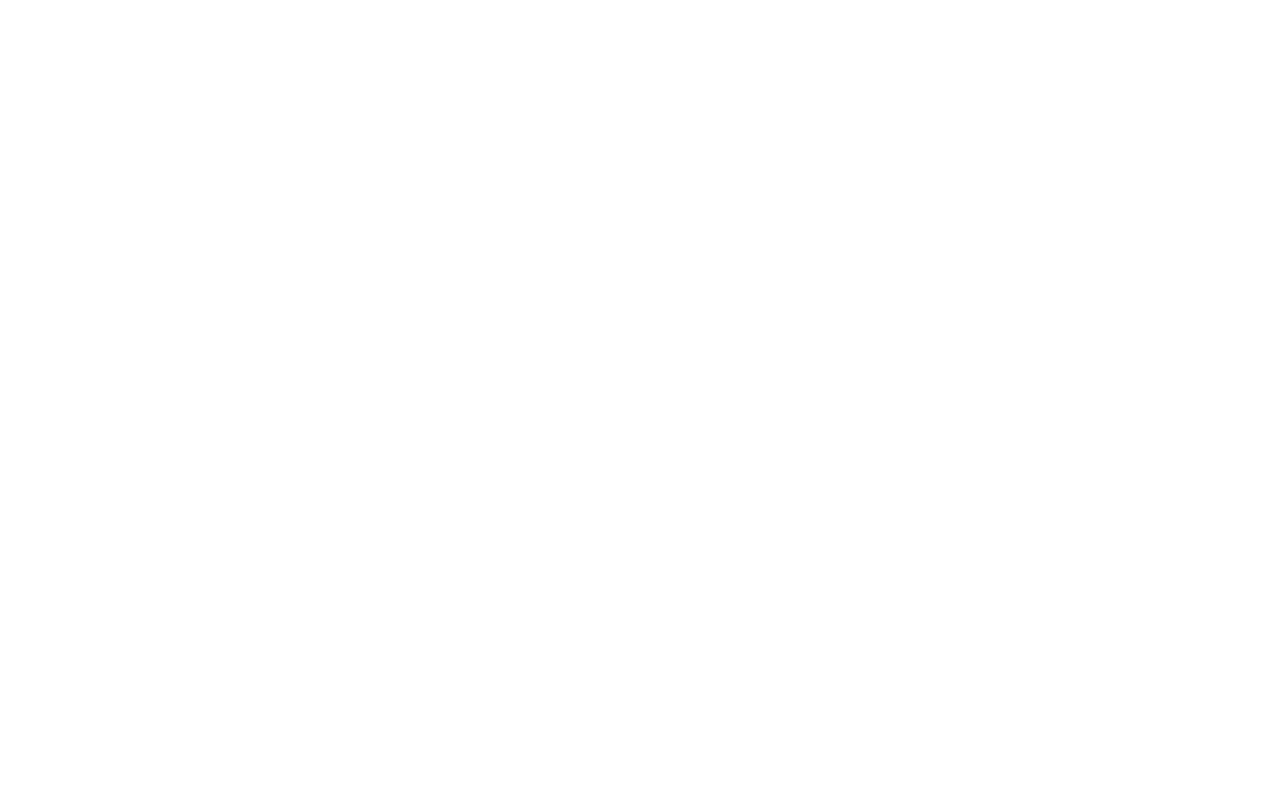
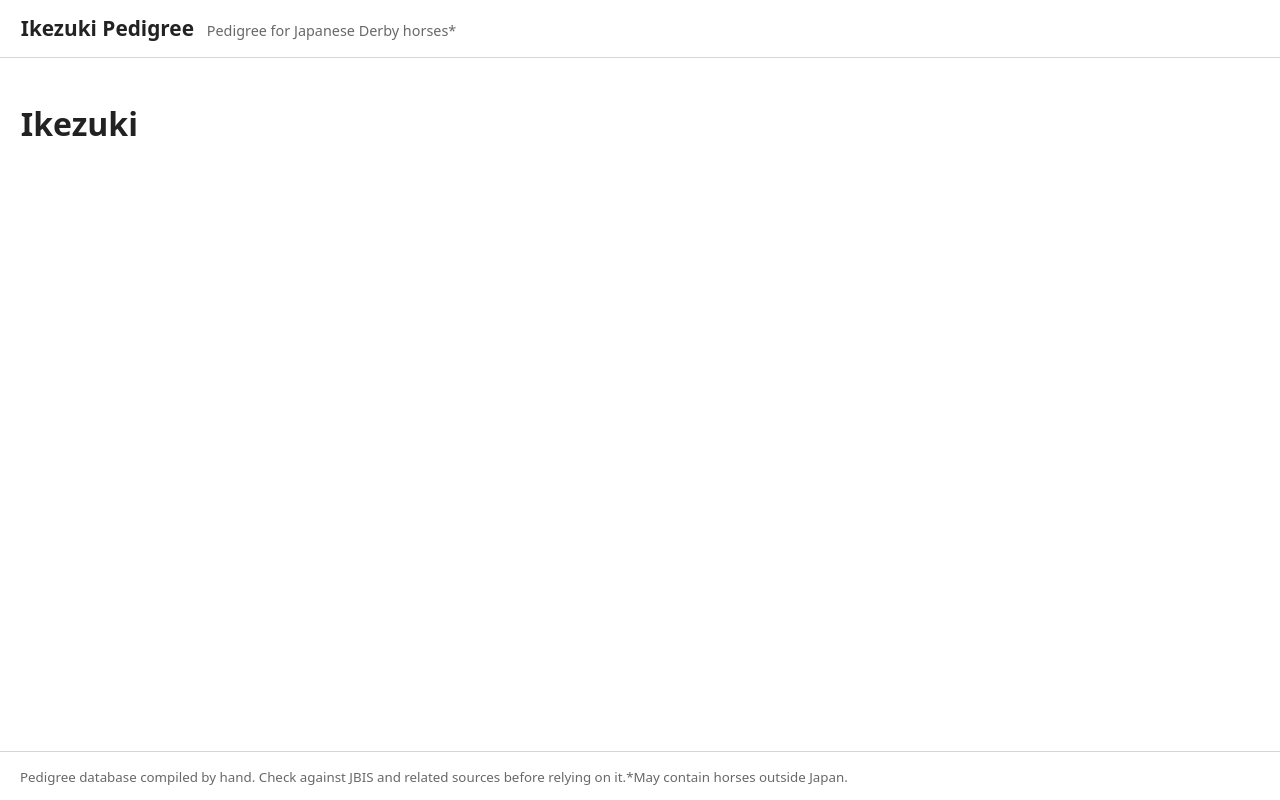
Before and after one commit to LucasArcana/ikezuki-pedigree, a Vue app: page / in a window 1280 px wide. Built offline with nearby package versions, Linux system fonts and the light colour scheme.

Commit message:
minor changes

```diff
--- a/package.json
+++ b/package.json
@@ -9,6 +9,11 @@
     "preview": "vite preview"
   },
   "dependencies": {
+    "d3": "^7.9.0",
+    "d3-hierarchy": "^3.1.2",
+    "d3-shape": "^3.2.0",
+    "eslint": "^10.12.0",
+    "prettier": "^3.9.10",
     "vue": "^3.5.42"
   },
   "devDependencies": {
--- a/src/App.vue
+++ b/src/App.vue
@@ -1,7 +1,52 @@
 <script setup lang="ts">
-import HelloWorld from './components/HelloWorld.vue'
+import Home from './views/Home.vue'
+import Footer from './components/Footer.vue'
 </script>
 
 <template>
-  <HelloWorld />
+    <div class="app">
+        <header class="app-header">
+            <h1 class="title">Ikezuki Pedigree</h1>
+            <span class="subtitle">Pedigree for Japanese Derby horses*</span>
+        </header>
+
+        <main class="app-main">
+            <Home />
+        </main>
+
+        <Footer />
+    </div>
 </template>
+
+<style scoped>
+.app{
+    min-height: 100vh;
+    display: flex;
+    flex-direction: column;
+}
+
+.app-header {
+    display: flex;
+    align-items: baseline;
+    gap: 0.8rem;
+    padding: 0.8rem 1.3rem;
+    border-bottom: 1px solid var(--app-border);
+}
+
+.title{
+    margin: 0;
+    font-size: 1.3rem;
+    font-weight: 600;
+}
+
+.subtitle{
+    color: var(--app-muted);
+    font-size: 0.9rem;
+}
+
+.app-main{
+    flex: 1;
+    padding: 1.3rem;
+    min-width: 0;
+}
+</style>
--- /dev/null
+++ b/src/components/Footer.vue
@@ -0,0 +1,19 @@
+<script setup lang="ts"></script>
+
+<template>
+    <footer class="app-footer">
+        <small
+            >Pedigree database compiled by hand. Check against JBIS and related
+            sources before relying on it.</small
+        >
+        <small>*May contain horses outside Japan.</small>
+    </footer>
+</template>
+
+<style scoped>
+.app-footer {
+    padding: 0.75rem 1.25rem;
+    border-top: 1px solid var(--app-border);
+    color: var(--app-muted);
+}
+</style>
--- /dev/null
+++ b/src/components/PedigreeTree.vue
@@ -0,0 +1,5 @@
+<script setup lang="ts">
+import { computed, ref } from "vue";
+import { hierarchy, tree } from "d3-hierarchy";
+import { linkHorizontal } from "d3-shape";
+</script>
--- a/src/style.css
+++ b/src/style.css
@@ -0,0 +1,40 @@
+:root {
+    --app-bg: #ffffff;
+    --app-text: #222222;
+    --app-muted: #686868;
+    --app-border: #bcdded;
+    color-scheme: light dark;
+}
+
+@media (prefers-color-scheme: dark) {
+    :root {
+        --app-bg: #1d1a16;
+        --app-text: #e9e5df;
+        --app-muted: #bbb9b7;
+        --app-border: #24323d;
+    }
+}
+
+*,
+*::before,
+*::after {
+    box-sizing: border-box;
+}
+
+html,
+body {
+    margin: 0;
+}
+
+body {
+    background: var(--app-bg);
+    color: var(--app-text);
+    font-family:
+        system-ui,
+        -apple-system,
+        "Segoe UI",
+        Roboto,
+        "Open Sans",
+        sans-serif;
+    line-height: 1.5;
+}
--- /dev/null
+++ b/src/views/Home.vue
@@ -0,0 +1,9 @@
+<script lang="ts">
+
+</script>
+
+<template>
+    <div>
+        <h1>Ikezuki</h1>
+    </div>
+</template>
```
Also changed, not shown: src/components/HelloWorld.vue (deleted, +0 -10 lines), src/composables/define-horse.ts (added, +13 -0 lines), src/main.ts (+4 -4 lines), 1 other file (tests, documents, lock files or other folders).
